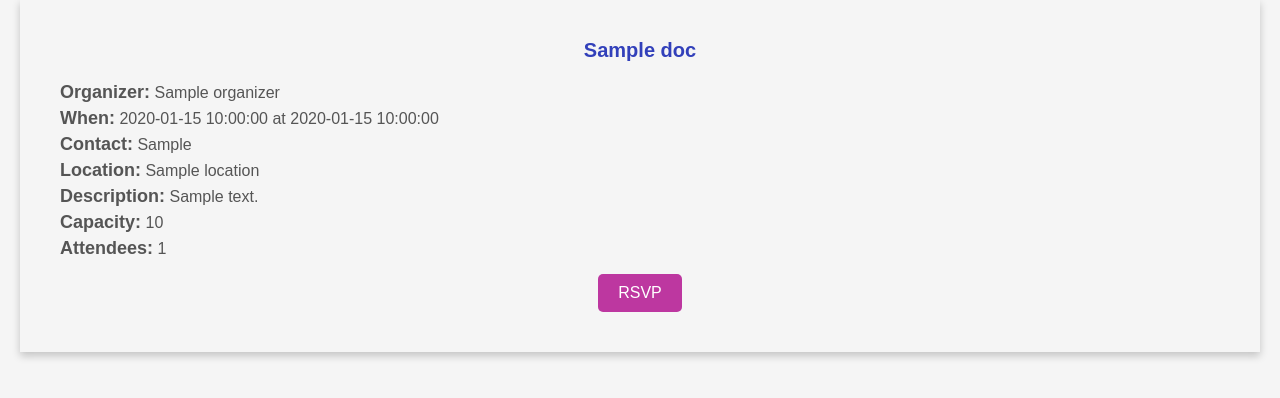
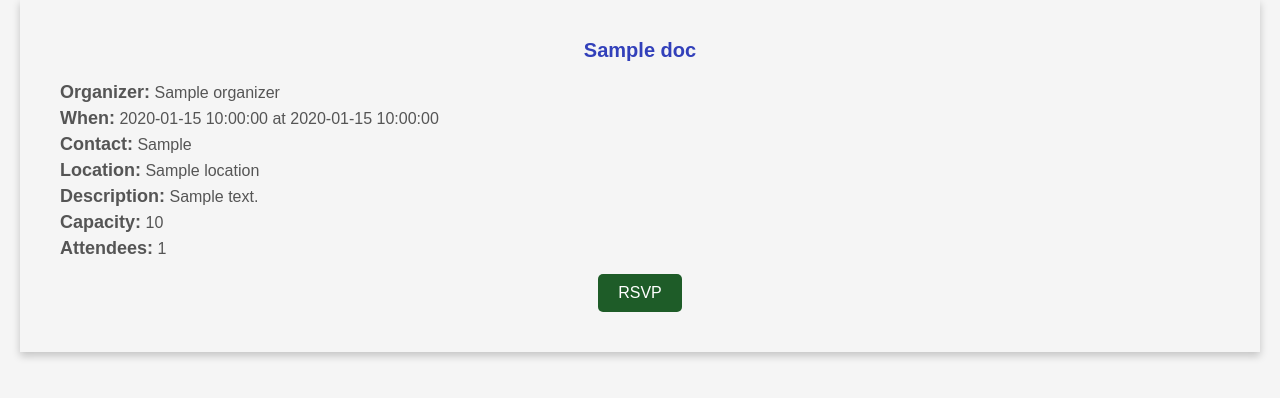
Before and after one commit to software-students-fall2023/2-web-app-exercise-recursion-n-1, a Flask app: template templates/events.html in a window 1280 px wide. Shown: the part 237-635 px from the top of the page. Run offline with Flask 3, Linux system fonts and the light colour scheme; the template is opened without the code that fills it: most values are stand-ins (such as "Sample title", 1, 10 or a date in 2020); parts of the project's set-up code (start-up, migrations or seed data) failed here and were passed over.

Commit message:
changes to css of events page

```diff
--- a/static/css/style.css
+++ b/static/css/style.css
@@ -331,7 +331,7 @@ Edit Posting
   color: #333;
 }
 
-.edit-post-btn{
+.edit-post-b{
   background-color: #bd37a0;
   color: #fff;
   border: none;
@@ -493,7 +493,7 @@ select[name="search_option"] {
   font-size: 18px;
 }
 .rsvp-btn {
-  background-color: #bd37a0;
+  background-color: #1e5c28;
   color: #fff;
   border: none;
   margin-top: 10px;
```
